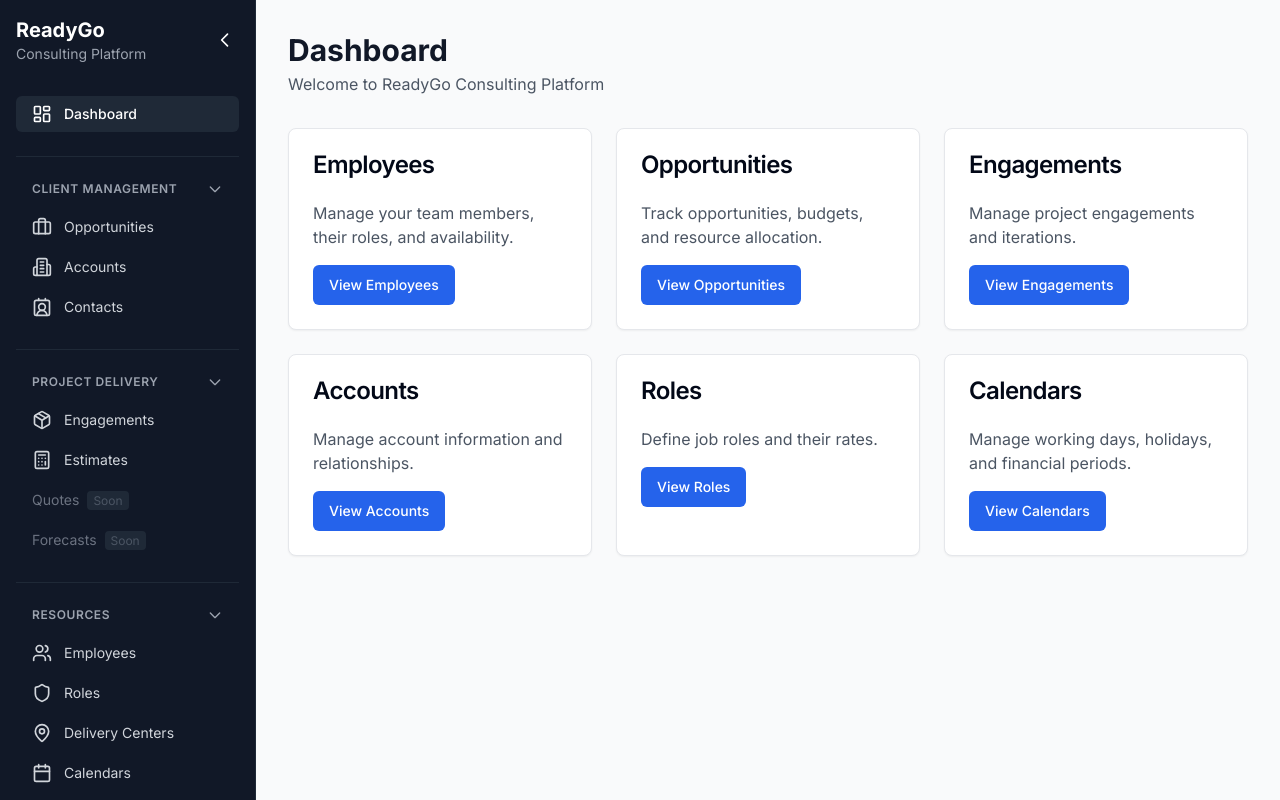
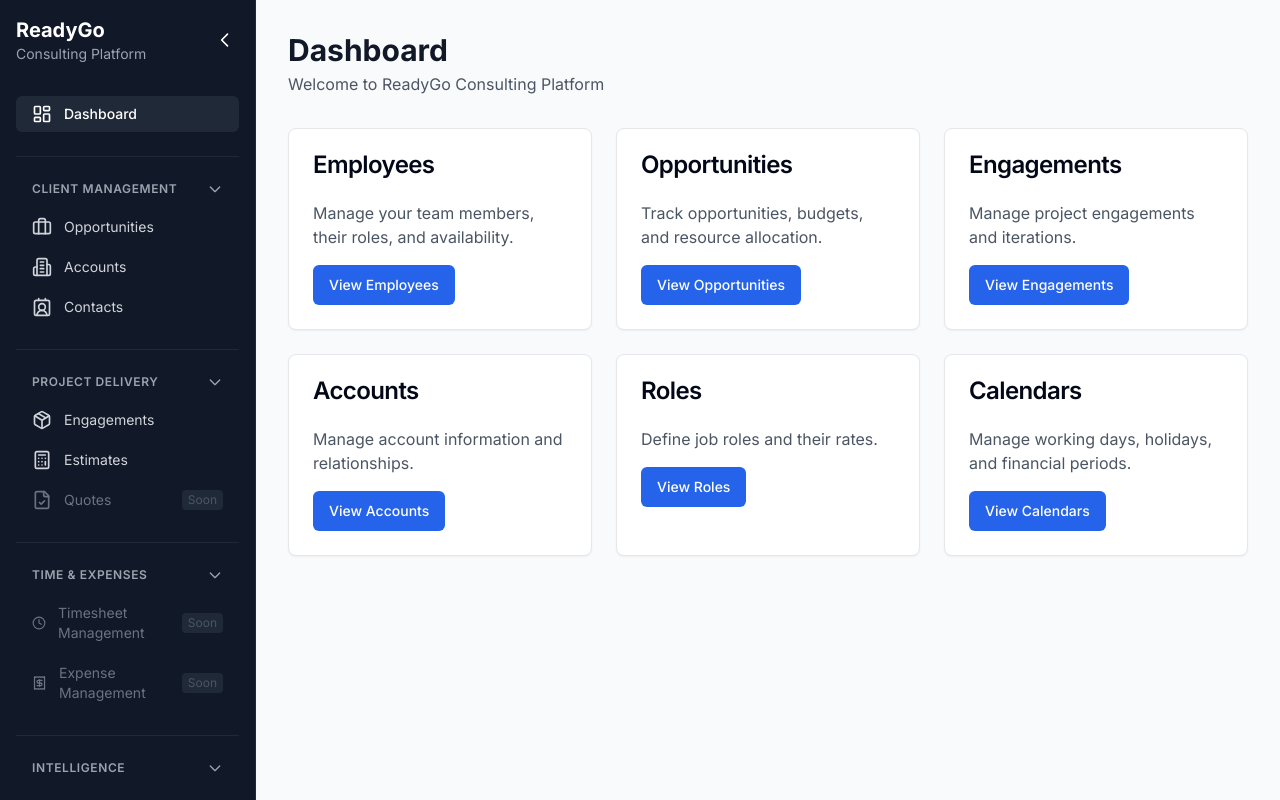
Before and after one commit to webaccount37/ReadyGo, a Next.js app in the folder frontend/: page / in a window 1280 px wide. Built offline with nearby package versions, Linux system fonts and the light colour scheme.

Commit message:
updates to navigation

```diff
--- a/frontend/components/layout/sidebar.tsx
+++ b/frontend/components/layout/sidebar.tsx
@@ -19,6 +19,9 @@ import {
   Network,
   DollarSign,
   MapPin,
+  Clock,
+  Receipt,
+  UserCog,
 } from "lucide-react";
 
 interface NavItem {
@@ -51,7 +54,20 @@ const navGroups: NavGroup[] = [
       { title: "Engagements", href: "/engagements", icon: Package },
       { title: "Estimates", href: "/estimates", icon: Calculator },
       { title: "Quotes", href: "#", comingSoon: true, icon: FileCheck },
-      { title: "Forecasts", href: "#", comingSoon: true, icon: TrendingUp },
+    ],
+  },
+  {
+    title: "Time & Expenses",
+    items: [
+      { title: "Timesheet Management", href: "#", comingSoon: true, icon: Clock },
+      { title: "Expense Management", href: "#", comingSoon: true, icon: Receipt },
+    ],
+  },
+  {
+    title: "Intelligence",
+    items: [
+      { title: "Financial Forecasts", href: "#", comingSoon: true, icon: TrendingUp },
+      { title: "Staffing Forecasts", href: "#", comingSoon: true, icon: UserCog },
     ],
   },
   {
@@ -144,25 +160,25 @@ export function SidebarContent({ onNavigate }: SidebarContentProps) {
                 {group.items.map((item) => {
                   const isActive = pathname === item.href;
                   const isComingSoon = item.comingSoon;
+                  const Icon = item.icon;
 
                   if (isComingSoon) {
                     return (
                       <div
                         key={item.href}
                         className={cn(
-                          "block px-4 py-2 rounded-md text-sm relative",
+                          "flex items-center gap-3 px-4 py-2 rounded-md text-sm relative",
                           "text-gray-500 cursor-not-allowed"
                         )}
                       >
-                        {item.title}
-                        <span className="ml-2 text-xs text-gray-600 bg-gray-800 px-1.5 py-0.5 rounded">
+                        {Icon && <Icon className="w-5 h-5" />}
+                        <span>{item.title}</span>
+                        <span className="ml-auto text-xs text-gray-600 bg-gray-800 px-1.5 py-0.5 rounded">
                           Soon
                         </span>
                       </div>
                     );
                   }
-
-                  const Icon = item.icon;
 
                   return (
                     <Link
```
